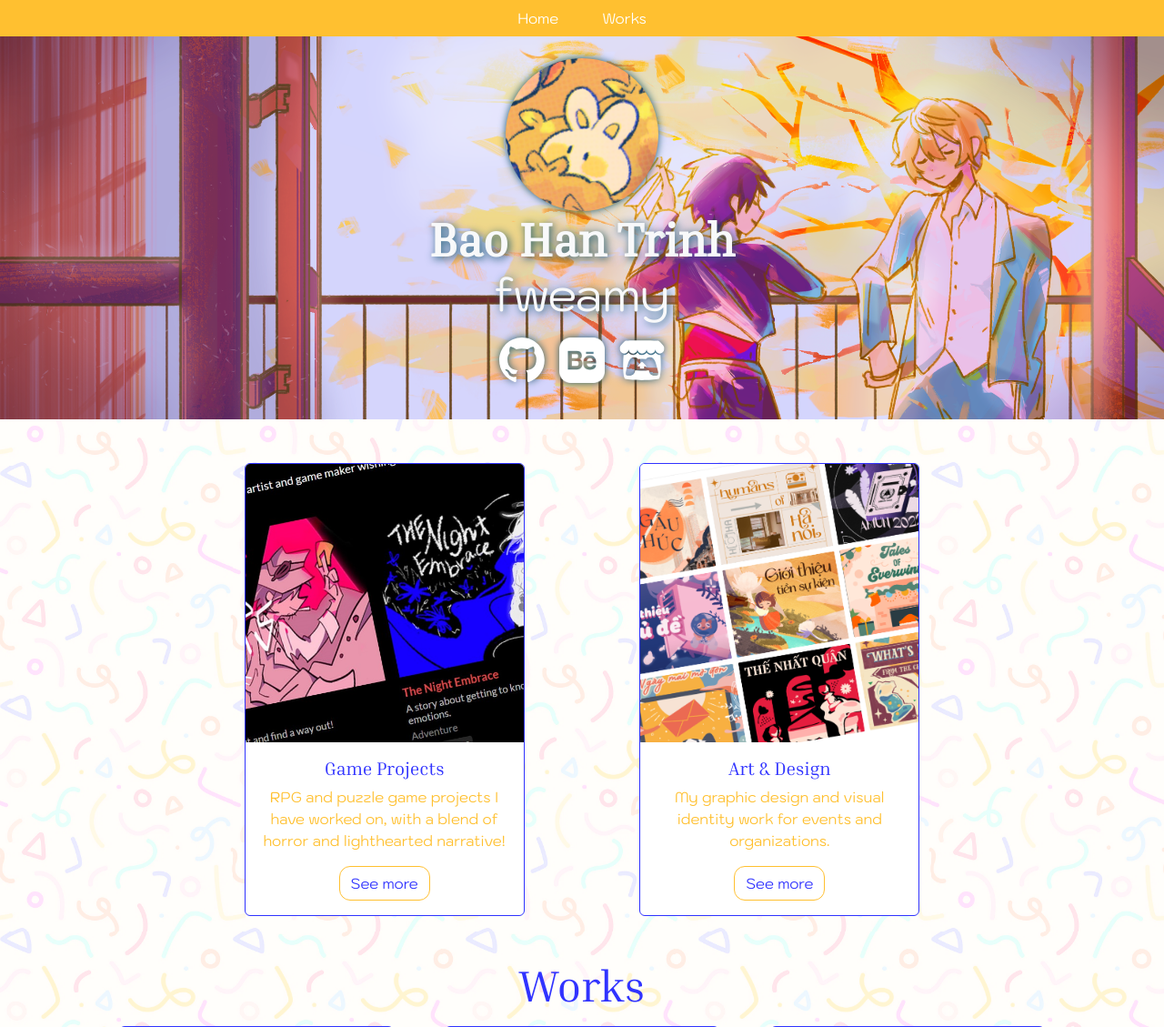
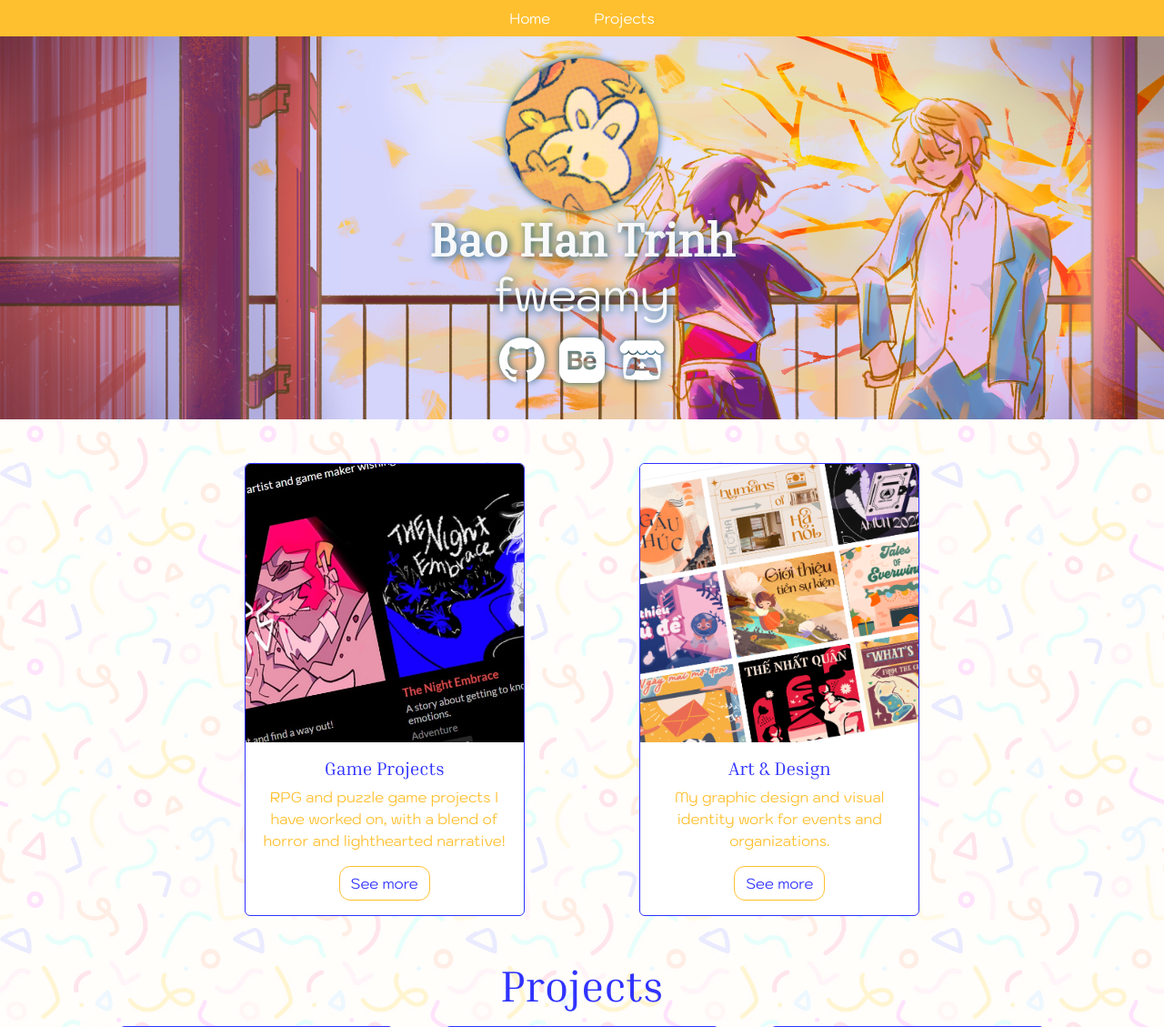
Before and after one commit to fweamy/portfolio-website, a Flask app: page / in a window 1280 px wide. Shown: the top 1129 px of the page at 91% size. Run offline with Flask 3, Linux system fonts and the light colour scheme; some libraries are stand-ins or nearby versions.

Commit message:
Add navbar in-page section redirect

```diff
--- a/app.py
+++ b/app.py
@@ -19,7 +19,7 @@ featured = [
     ]
 
 # Creates a list of dictionaries for work showcase cards
-works = [
+projects = [
     {
        "title": "The Night Embrace",
        "image": "tne.gif",
@@ -60,4 +60,4 @@ works = [
 
 @app.route("/")
 def index():
-    return render_template("index.html", featured=featured, works=works)
+    return render_template("index.html", featured=featured, projects=projects)
--- a/templates/index.html
+++ b/templates/index.html
@@ -40,13 +40,13 @@
     {% endfor %}
 </div>
 
-<!--Works-->
-<div class="display-5 font1 text-color1 text-center">
-    Works
+<!--Projects-->
+<div class="display-5 font1 text-color1 text-center" id="projects">
+    Projects
 </div>
 
 <div class="row justify-content-center d-flex">
-    {% for card in works %}
+    {% for card in projects %}
     <div class="col-md-3 m-3">
         <div class="card mx-auto text-center h-100 w-100">
             <img src="static/images/{{ card['image'] }}" class="card-img-top" alt="{{ card['title'] }}">
--- a/templates/layout.html
+++ b/templates/layout.html
@@ -20,7 +20,7 @@
             <div class="collapse navbar-collapse justify-content-center" id="navbarNav">
                 <ul class="navbar-nav">
                     <li class="nav-item active mx-4"><a class="nav-text" href="index.html">Home</a></li>
-                    <li class="nav-item mx-4"><a class="nav-text" href="works.html">Works</a></li>
+                    <li class="nav-item mx-4"><a class="nav-text" href="#projects">Projects</a></li>
                 </ul>
             </div>
         </nav>
```
Also changed, not shown: templates/works.html (deleted, +0 -34 lines).
